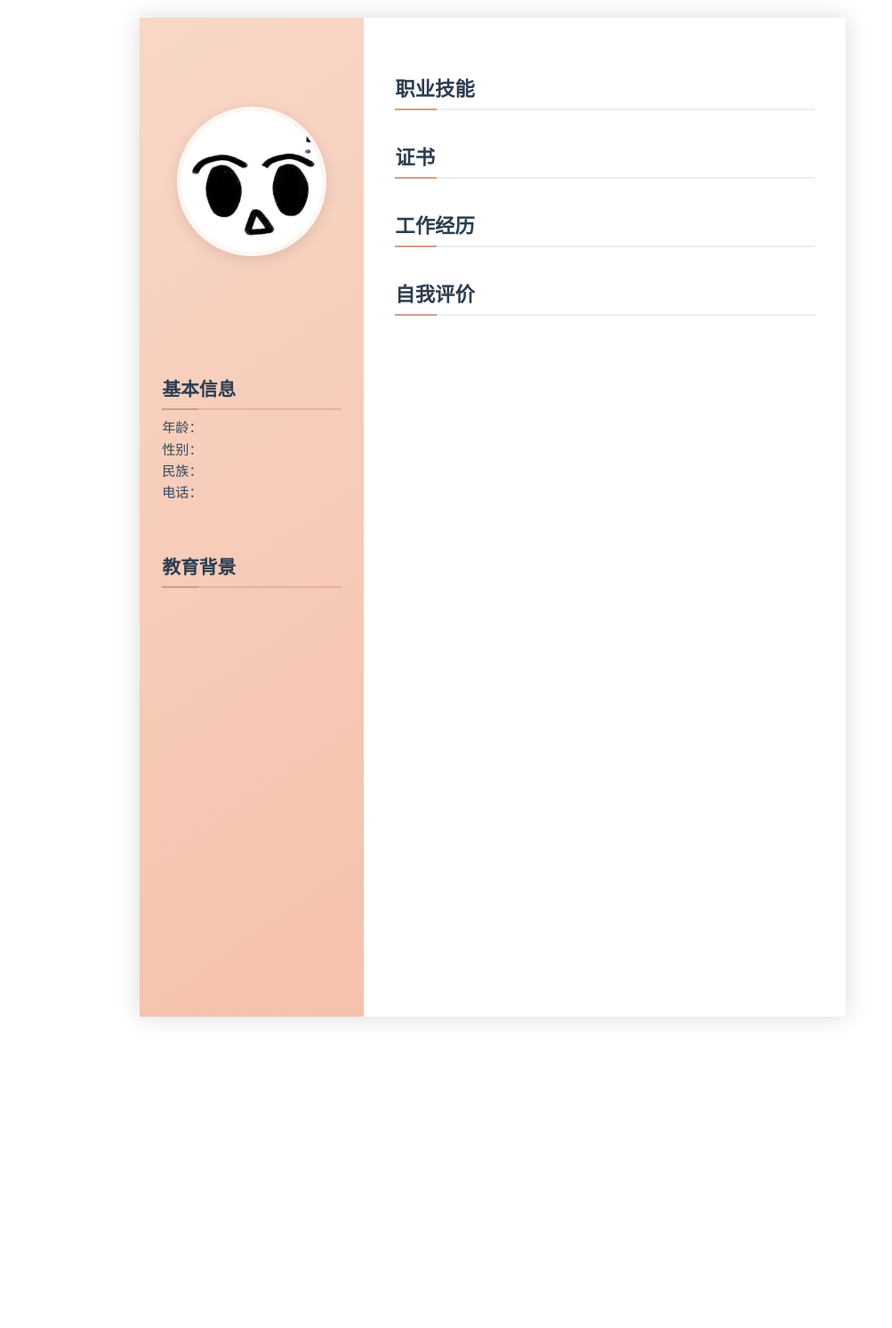
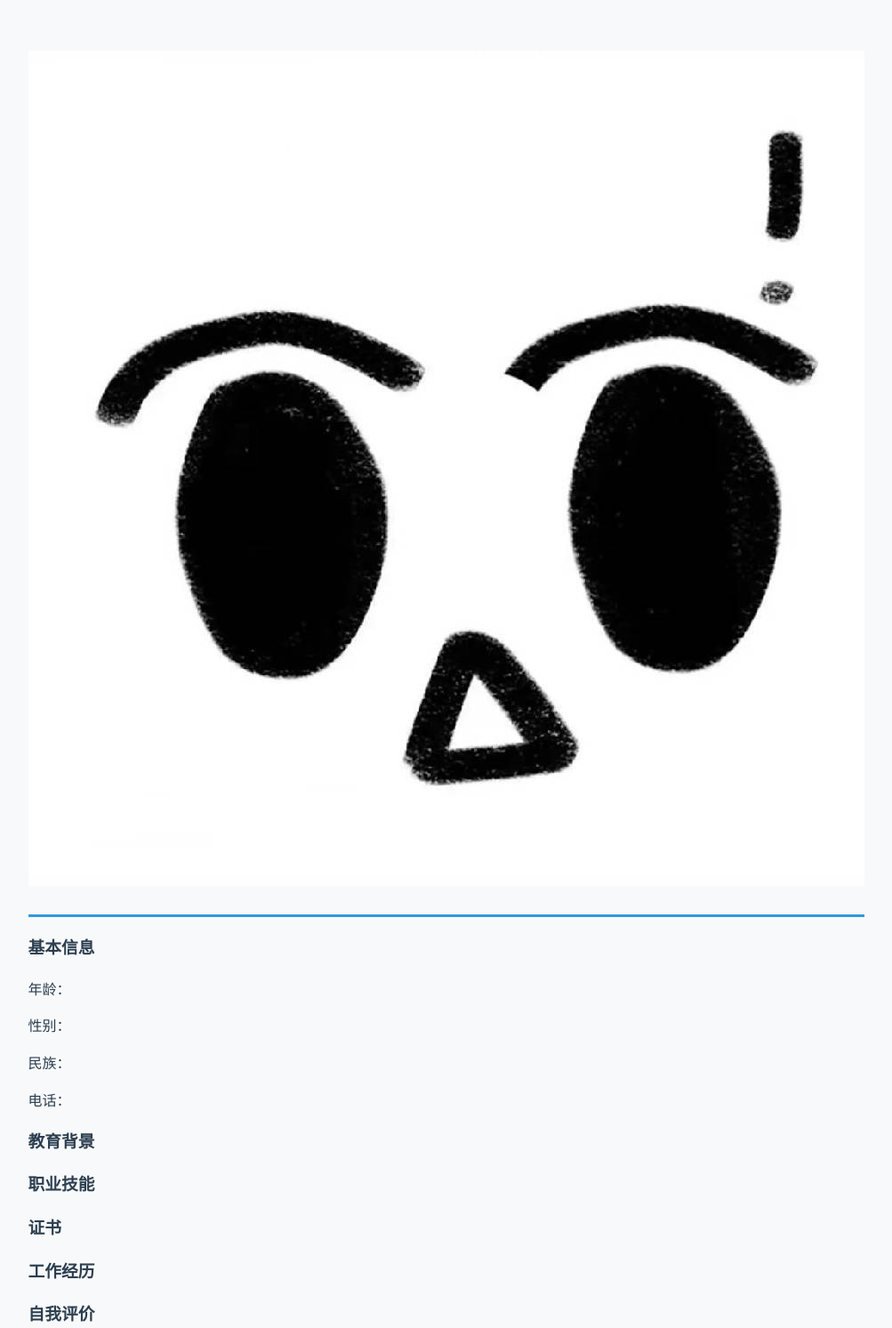
Before and after one commit to chine0411/Mkdown-Resume_Generation, a Python web app: template templates/模板1.html in a window 1280 px wide. Shown: the whole page at 89% size, without its empty margins (86-1089 px from the left). Before the commit the page ends 1149 px from the top, so only its background shows below. Run offline with Jinja, Linux system fonts and the light colour scheme; the template is opened without the code that fills it, so the values that code supplies are empty.

Commit message:
增加注释

```diff
--- a/static/css/模板1.css
+++ b/static/css/模板1.css
@@ -1,247 +1,36 @@
 /* 整体容器样式 */
 .resume-container {
-    display: flex;
-    width: 210mm;                          /* A4纸宽度 */
-    height: 297mm;                         /* A4纸高度 */
-    margin: 20px auto;                     /* 页面居中 */
-    box-shadow: 0 0 25px rgba(0, 0, 0, 0.15);  /* 柔和的阴影效果 */
-    font-family: 'Noto Sans SC', 'Microsoft YaHei', sans-serif;  /* 更现代的字体组合 */
-    position: relative;
-    overflow: hidden;
-    background-color: #fff;
-}
+   display: flex;  /* 使用弹性布局 */
+   width: 210mm;    /* A4纸标准宽度 */
+   height: 297mm;   /* A4纸标准高度 */
+   margin: 20px auto;  /* 页面水平居中 */
+   box-shadow: 0 0 25px rgba(0, 0, 0, 0.15);  /* 添加柔和阴影效果 */
+   font-family: 'Noto Sans SC', 'Microsoft YaHei', sans-serif;  /* 使用现代字体组合 */
+   position: relative;  /* 为绝对定位子元素提供参考 */
+   overflow: hidden;    /* 隐藏溢出内容 */
+   background-color: #fff;  /* 设置白色背景 */
+}  /* 参考：[2,4,7](@ref) */
 
 /* 左侧部分样式 */
 .left-section {
-    width: 30%;                            /* 调整左侧宽度比例 */
-    background: linear-gradient(145deg, #f8d7c7, #f5c1aa);  /* 渐变背景 */
-    padding: 100px 25px;                    /* 增加内边距 */
-    display: flex;
-    flex-direction: column;
-    align-items: center;
-    position: relative;
-}
+   width: 30%;  /* 左侧占整体30%宽度 */
+   background: linear-gradient(145deg, #f8d7c7, #f5c1aa);  /* 设置渐变背景色 */
+   padding: 100px 25px;  /* 增加内边距提升可读性 */
+   display: flex;
+   flex-direction: column;  /* 垂直排列子元素 */
+   align-items: center;  /* 水平居中对齐子元素 */
+   position: relative;  /* 为绝对定位子元素提供参考 */
+}  /* 参考：[2,8](@ref) */
 
 /* 头像样式 */
 .profile-pic img {
-    width: 160px;
-    height: 160px;
-    object-fit: cover;
-    border-radius: 50%;
-    margin-bottom: 25px;
-    border: 4px solid rgba(255, 255, 255, 0.8);
-    box-shadow: 0 4px 15px rgba(0, 0, 0, 0.1);
-}
+   width: 160px;
+   height: 160px;
+   object-fit: cover;  /* 保持图片比例并覆盖整个容器 */
+   border-radius: 50%;  /* 将图片转为圆形 */
+   margin-bottom: 25px;  /* 添加间距 */
+   border: 4px solid rgba(255, 255, 255, 0.8);  /* 添加半透明白色边框 */
+   box-shadow: 0 4px 15px rgba(0, 0, 0, 0.1);  /* 添加微妙阴影效果 */
+}  /* 参考：[4,5](@ref) */
 
-/* 姓名样式 */
-.name {
-    font-size: 2.2em;
-    font-weight: 600;
-    margin-bottom: 10px;
-    color: #2c3e50;                        /* 深色系 */
-    text-align: center;
-    letter-spacing: 1px;                   /* 字间距 */
-}
-
-/* 职位标题样式 */
-.job-title {
-    font-size: 1.2em;
-    color: #34495e;
-    margin-bottom: 25px;
-    text-align: center;
-    font-weight: 500;
-    letter-spacing: 0.5px;
-}
-
-/* 基本信息和个人信息区域 */
-.basic-info,
-.personal_info,
-.education {
-    width: 100%;
-    margin-bottom: 30px;
-    padding: 0 15px;
-}
-
-/* 标题样式统一 */
-.basic-info h3,
-.personal_info h3,
-.education h3 {
-    border-bottom: 2px solid rgba(211, 158, 131, 0.5);
-    padding-bottom: 8px;
-    margin-bottom: 15px;
-    color: #2c3e50;
-    font-size: 1.3em;
-    font-weight: 600;
-    position: relative;
-}
-
-/* 标题下划线样式 */
-.basic-info h3::after,
-.personal_info h3::after,
-.education h3::after {
-    content: '';
-    position: absolute;
-    bottom: -2px;
-    left: 0;
-    width: 20%;  /* 直接使用100%宽度替代动画 */
-    height: 2px;
-    background-color: #d39e83;
-}
-
-/* 段落文本样式 */
-.basic-info p,
-.personal_info p{
-    margin-bottom: 12px;
-    color: #34495e;
-    font-size: 0.95em;
-    line-height: 0.6;
-}
-.education p {
-    margin-bottom: 12px;
-    color: #34495e;
-    font-size: 0.95em;
-    line-height: 1.6;
-}
-
-/* 右侧部分样式 */
-.right-section {
-    width: 70%;
-    padding: 40px 35px;
-    background-color: #fff;
-}
-
-/* 右侧各部分样式 */
-.skills,
-.certificates,
-.work_experience,
-.self_evaluation {
-    margin-bottom: 35px;
-}
-
-/* 右侧标题样式 */
-.skills h3,
-.certificates h3,
-.work_experience h3,
-.self_evaluation h3 {
-    color: #2c3e50;
-    font-size: 1.4em;
-    margin-bottom: 20px;
-    padding-bottom: 8px;
-    border-bottom: 2px solid #eee;
-    position: relative;
-}
-
-/* 右侧标题装饰线 */
-.skills h3::after,
-.certificates h3::after,
-.work_experience h3::after,
-.self_evaluation h3::after {
-    content: '';
-    position: absolute;
-    bottom: -2px;
-    left: 0;
-    width: 10%;  /* 直接使用100%宽度替代动画 */
-    height: 2px;
-    background-color: #d39e83;
-}
-
-/* 列表样式 */
-.skills li,
-.certificates li,
-.work_experience ul {
-    list-style: none;
-    padding-left: 15px;
-}
-
-/* 列表项样式 */
-.skills li,
-.certificates li {
-    margin-bottom: 12px;
-    color: #34495e;
-    font-size: 0.95em;
-    position: relative;
-    padding-left: 20px;
-    line-height: 1.6;
-}
-
-.work_experience li {
-    margin-bottom: 12px;
-    color: #34495e;
-    font-size: 0.95em;
-    position: relative;
-    padding-left: 0px;
-    line-height: 1.6;
-}
-
-/* 列表项前的装饰 */
-.skills li::before,
-.certificates li::before{
-    content: '•';
-    position: absolute;
-    left: 0;
-    color: #d39e83;
-    font-weight: bold;
-}
-
-/* 自我总结 */
-.self_evaluation p {
-    margin-bottom: 12px;
-    color: #34495e;
-    font-size: 0.95em;
-    position: relative;
-    padding-left: 0px;
-    line-height: 1.6;
-    text-indent: 2em; /* 设置首行缩进 2 个字符的距离，可按需调整 */
-}
-
-
-/* 打印媒体查询优化（保留原始背景） */
-@media print {
-    /* 强制使用A4纵向页面 */
-    @page {
-        size: A4 portrait;
-        margin: 0 !important;  /* 强制边距为0 */
-    }
-
-    /* 重置body样式 */
-    body {
-        background: inherit !important;       /* 继承屏幕背景 */
-        margin: 0 !important;    /* 确保内容无默认边距 */
-    }
-
-    /* 保留容器核心样式 */
-    .resume-container {
-        width: 210mm !important;
-        height: 297mm !important;
-        margin: 0 auto !important;
-        overflow: visible !important;
-        box-shadow: none !important;
-        border-radius: 12px !important;      /* 保留圆角 */
-        background-color: #fff !important;
-    }
-
-    /* 保留左侧渐变背景 */
-    .left-section {
-        background: linear-gradient(145deg, #f8d7c7, #f5c1aa) !important;
-    }
-
-    /* 保留头像边框和阴影 */
-    .profile-pic img {
-
-        width: 160px;
-        height: 160px;
-        object-fit: cover;
-        margin: 0 auto;  /* 居中显示 */
-    }
-
-    /* 确保颜色准确打印 */
-    * {
-        -webkit-print-color-adjust: exact !important;
-        print-color-adjust: exact !important;
-    }
-
-    /* 隐藏分页符 */
-    .page-break {
-        page-break-after: avoid !important;
-    }
-}
+/* 姓名样式
--- a/static/css/模板2.css
+++ b/static/css/模板2.css
@@ -16,7 +16,7 @@ body {
     color: var(--text-color); /* 全局文字颜色 */
     background-color: var(--primary-color); /* 整体背景色（与纸张一致） */
 
-    width: 100%; /* 宽度占满容器 */
+    width: 80%; /* 宽度占满容器 */
     height: 100vh; /* 高度占满视口 */
     display: flex; /* 弹性布局容器（关键居中手段） */
     justify-content: center; /* 主轴方向居中对齐（实现纵向内容居中） */
@@ -71,7 +71,7 @@ h2 {
     /* 强制使用A4纵向页面 */
     @page {
         size: A4 portrait;
-        margin: 0 !important;  /* 强制边距为0（避免打印机自动添加边距） */
+       margin: 15mm 20mm; /* 页边距（上下1.5cm，左右2cm，符合标准简历格式） */
     }
 
     /* 重置body样式 */
@@ -92,29 +92,19 @@ h2 {
     }
 
     /* 新增：防止标题分页 */
-    h1 {
+    h2 {
         page-break-after: avoid; /* 标题后禁止分页 */
     }
 
     /* 新增：强制内容连续 */
     .education-section,
-    .skill-section,
-    .project-section {
+    .skill-item,
+    .experience,
+    .project,
+    .{
         page-break-inside: avoid; /* 防止段落内部分页 */
     }
 
-    /* 保留左侧渐变背景 */
-    .left-section {
-        background: linear-gradient(145deg, #f8d7c7, #f5c1aa) !important;
-    }
-
-    /* 保留头像边框和阴影 */
-    .profile-pic img {
-        width: 160px;
-        height: 160px;
-        object-fit: cover;
-        margin: 0 auto;  /* 居中显示 */
-    }
 
     /* 确保颜色准确打印 */
     * {
--- a/templates/模板1.html
+++ b/templates/模板1.html
@@ -4,7 +4,7 @@
 <head>
   <meta charset="UTF-8">
   <meta name="viewport" content="width=device-width, initial-scale=1.0">
-  <link href="../static/css/模板1.css" rel="stylesheet">
+  <link href="../static/css/模板2.css" rel="stylesheet">
   <title>简历示例</title>
 </head>
 
--- a/templates/模板2.html
+++ b/templates/模板2.html
@@ -46,7 +46,6 @@
     <div class="project">
         <h3>个人技术博客系统搭建</h3>
         <p>技术栈：Flask框架 + Ubuntu+Nginx + Gunicorn部署</p>
-        <a class="github-badge" href="https://github.com/yourusername/blog">GitHub开源仓库</a>
     </div>
 
     <div class="project">
@@ -58,7 +57,6 @@
     <h2>技术认证</h2>
     <p>✅ CompTIA Network+ 认证（备考中） | ✅ Linux Essentials 认证（已获）</p>
 
-
     <h2>自我评价</h2>
     <p>作为通信工程专业学生，我始终保持着对运维技术的强烈兴趣：</p>
     <ul>
```
